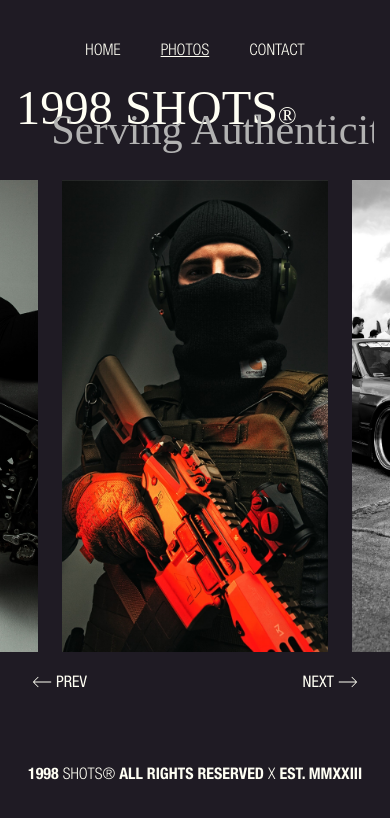
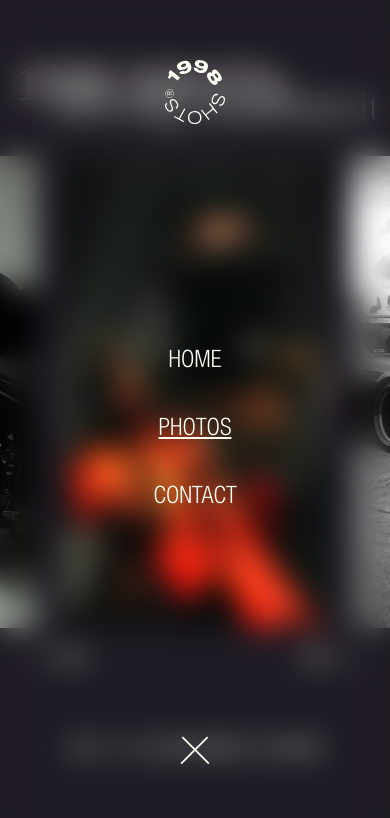
Before and after one commit to jasiek-k/1998-shots-page, a Next.js app: page /photos in a window 390 px wide. Shown: the top 818 px of the page. Built offline with nearby package versions, Linux system fonts and the light colour scheme.

Commit message:
Header responsive styling

```diff
--- a/public/svgs.tsx
+++ b/public/svgs.tsx
@@ -56,8 +56,8 @@ export const ServingAuthenticityCaption = () => (
   </svg>
 );
 
-export const LogoRound = () => (
-  <svg xmlns="http://www.w3.org/2000/svg" viewBox="0 0 212 226.536">
+export const LogoRound = (props: any) => (
+  <svg xmlns="http://www.w3.org/2000/svg" viewBox="0 0 212 226.536" {...props}>
     <g transform="translate(-68.678 -61.049)">
       <g transform="translate(68.678 61.049)">
         <path
@@ -134,3 +134,24 @@ export const RightArrowIcon = (props: any) => (
     />
   </svg>
 );
+
+export const CloseIcon = (props: any) => (
+  <svg viewBox="0 0 34 32" fill="none" xmlns="http://www.w3.org/2000/svg" {...props}>
+    <line
+      x1="2.70711"
+      y1="1.29289"
+      x2="32.7071"
+      y2="31.2929"
+      stroke="#FFFFF4"
+      strokeWidth="2"
+    />
+    <line
+      x1="1.29289"
+      y1="31.2929"
+      x2="31.2929"
+      y2="1.29289"
+      stroke="#FFFFF4"
+      strokeWidth="2"
+    />
+  </svg>
+);
--- a/src/app/contact/page.tsx
+++ b/src/app/contact/page.tsx
@@ -12,7 +12,7 @@ const Contact = () => (
           </div>
         </div>
         <div className="bg-off-white h-divider w-full md:h-90 md:w-divider" />
-        <div className="w-1/2 md:ml-37">
+        <div className="md:w-1/2 md:ml-37">
           <p className="uppercase">
             Lorem ipsum dolor sit amet, consectetur adipiscing elit, sed do eiusmod tempor
             incididunt ut labore et dolore magna aliqua. Ut enim ad minim veniam, quis
--- a/src/app/globals.css
+++ b/src/app/globals.css
@@ -5,4 +5,19 @@
 body {
   background-color: #1F1B24;
   color: #FFFFF4;
+
+  @media (max-width: 767px) {
+    &:has(.freezeScroll) {
+      overflow: hidden;
+    }
+  }
 }
+
+.noScroll::-webkit-scrollbar {
+  display: none;
+}
+
+.noScroll {
+  -ms-overflow-style: none;
+  scrollbar-width: none;
+}
--- a/src/app/photos/SliderItem.tsx
+++ b/src/app/photos/SliderItem.tsx
@@ -4,7 +4,7 @@ import Link from "next/link";
 
 import { EContainerRatio, RatioContainer } from "components/Container";
 
-import { formatTeaserTitle } from "@/helpers";
+// import { formatTeaserTitle } from "@/helpers";
 
 interface ISliderItemProps {
   item: any;
@@ -15,7 +15,7 @@ interface ISliderItemProps {
 
 const SliderItem = ({ item, toggleIsHover, index, isHover }: ISliderItemProps) => {
   const isBlurred = Boolean(isHover !== undefined && isHover !== index);
-  const isCaptionDisplayed = Boolean(isHover !== undefined && isHover === index);
+  // const isCaptionDisplayed = Boolean(isHover !== undefined && isHover === index);
   //   console.log(item, index);
   const { img, href, title } = item;
 
@@ -38,13 +38,13 @@ const SliderItem = ({ item, toggleIsHover, index, isHover }: ISliderItemProps) =
             width={338}
             height={600}
           />
-          {isCaptionDisplayed && (
+          {/* {isCaptionDisplayed && (
             <div className="animate-slide absolute bottom-16 uppercase flex whitespace-nowrap w-100">
               <h1 className="text-md font-bold inline-block">
                 {formatTeaserTitle(title)}
               </h1>
             </div>
-          )}
+          )} */}
         </RatioContainer>
       </Link>
     </div>
--- a/src/app/photos/[slug]/HeaderSection.tsx
+++ b/src/app/photos/[slug]/HeaderSection.tsx
@@ -8,7 +8,7 @@ interface IDetailsSectionProps {
 }
 
 const HeaderSection = ({ title, about, className }: IDetailsSectionProps) => (
-  <Container className="flex-col mb-12 md:mb-20 mt-15 md:mt-25">
+  <Container className="flex-col my-12 md:my-20">
     <h1 className="text-lg md:text-xxl font-off-white w-full text-center uppercase font-bold">
       {`"${title}"`}
     </h1>
--- a/src/app/photos/[slug]/SuggestedPhotos.tsx
+++ b/src/app/photos/[slug]/SuggestedPhotos.tsx
@@ -31,12 +31,12 @@ const SessionTeaser = ({
 
 const SuggestedPhotos = ({ photos }: ISuggestedPhotosProps) => (
   <Container variant={EContainerVariant.BaseNoMobilePadding} className="flex-col pb-15">
-    <div className="pl-4">
+    <div className="pl-4 md:pl-0">
       <h1 className="text-lg font-bold mb-2 uppercase">Check another ones</h1>
-      <div className="overflow-auto">
-        <div style={{ width: "288vw" }} className="flex gap-6 pr-4 md:pr-0">
+      <div className="overflow-auto snap-x noScroll">
+        <div className="flex gap-6 pr-4 md:pr-0 w-teaserMobile md:w-auto">
           {photos.map((item, index) => (
-            <SessionTeaser item={item} key={index} className="w-3/12" />
+            <SessionTeaser item={item} key={index} className="w-3/12 snap-center" />
           ))}
         </div>
       </div>
--- a/src/app/photos/[slug]/page.tsx
+++ b/src/app/photos/[slug]/page.tsx
@@ -59,10 +59,7 @@ const PhotoSession = ({ session = data }: IPhotoSessionProps) => {
     <section>
       <HeroSection photo={heroPhoto} photoMobile={heroPhotoMobile} />
       <HeaderSection title={title} about={about} />
-      <Container
-        variant={EContainerVariant.BaseNoMobilePadding}
-        className="flex-col pb-15"
-      >
+      <Container variant={EContainerVariant.BaseNoMobilePadding} className="flex-col">
         {photos.map((item: any, index: any) => (
           <SessionPhoto photo={item} key={index} className="mb-6 md:mb-35" />
         ))}
--- a/src/components/Footer.tsx
+++ b/src/components/Footer.tsx
@@ -1,16 +1,10 @@
 const Footer = () => (
-  <footer className="flex justify-center pb-8 pt-4 text-sm">
-    <span className="font-bold">
-      1998
-    </span>
+  <footer className="flex justify-center pb-8 pt-4 text-xs md:text-sm">
+    <span className="font-bold">1998</span>
     <span className="font-light mx-1">SHOTS®</span>
-    <span className="font-bold">
-      ALL RIGHTS RESERVED
-    </span>
+    <span className="font-bold">ALL RIGHTS RESERVED</span>
     <span className="font-light mx-1">X</span>
-    <span className="font-bold">
-      EST. MMXXIII
-    </span>
+    <span className="font-bold">EST. MMXXIII</span>
   </footer>
 );
 
--- a/src/components/Header.tsx
+++ b/src/components/Header.tsx
@@ -3,9 +3,9 @@
 import clsx from "clsx";
 import Link from "next/link";
 import { usePathname } from "next/navigation";
-import { useCallback, useEffect } from "react";
+import { useCallback, useEffect, useState } from "react";
 
-import { Logo } from "public/svgs";
+import { CloseIcon, Logo, LogoRound } from "public/svgs";
 
 import Container from "./Container";
 
@@ -15,26 +15,41 @@ const Header = () => {
   const pathname = usePathname();
   const isHomePath = pathname === "/";
 
+  const [isOpen, setIsOpen] = useState<boolean>(true);
+
   const checkIsActive = useCallback(
     (href: string) => pathname === href || (pathname.includes(href) && href !== "/"),
     [pathname],
   );
 
+  const toggleIsOpen = useCallback(() => {
+    setIsOpen(is => !is);
+  }, []);
+
   useEffect(() => {
-    window.addEventListener("scroll", () => {
-      console.log(window.scrollY);
-    });
+    // window.addEventListener("scroll", () => {
+    //   console.log(window.scrollY);
+    // });
   }, []);
 
   return (
     <header className={clsx(isHomePath && "absolute", "w-full flex z-50 mt-10 flex-col")}>
-      <nav className="flex justify-center">
+      <div
+        className={clsx(
+          isOpen ? "flex freezeScroll" : "hidden",
+          "backdrop-blur-default pt-15 pb-20 justify-between fixed top-0 left-0 w-full h-full z-10 items-center flex-col",
+          "md:backdrop-blur-none md:flex md:py-0 md:justify-center md:static md:flex-row",
+        )}
+      >
+        <LogoRound width="60px" className="md:hidden" />
+        <nav className="flex flex-col md:flex-row">
           {Object.values(links).map(({ name, href }, index) => (
             <Link
               href={href}
               key={index}
+              onClick={toggleIsOpen}
               className={clsx(
-              "text-off-white font-light text-sm mx-5",
+                "text-off-white font-light text-md md:text-sm mx-5 text-center my-4 md:my-0",
                 checkIsActive(href) && "underline",
               )}
             >
@@ -42,6 +57,10 @@ const Header = () => {
             </Link>
           ))}
         </nav>
+        <button type="button" className="md:hidden" onClick={toggleIsOpen}>
+          <CloseIcon width="30px" />
+        </button>
+      </div>
       <Container className="mt-6 md:px-40">
         <Logo />
       </Container>
--- a/tailwind.config.ts
+++ b/tailwind.config.ts
@@ -8,6 +8,7 @@ const config: Config = {
   ],
   theme: {
     spacing: {
+      "0": "0px",
       divider: "1px",
       "1": "4px",
       "2": "8px",
@@ -38,6 +39,7 @@ const config: Config = {
       teaser: "177.51%",
       banner: "35.94%",
       bannerMobile: "132.80%",
+      teaserMobile: "288vw",
     },
     borderWidth: {
       1: "1px",
@@ -47,6 +49,7 @@ const config: Config = {
       black: "#1F1B24",
     },
     fontSize: {
+      xs: "12px",
       sm: "16px",
       mobileSm: "18px",
       md: "24px",
@@ -67,10 +70,8 @@ const config: Config = {
           to: { transform: "translateX(-150%)" },
         },
       },
-      backgroundImage: {
-        "gradient-radial": "radial-gradient(var(--tw-gradient-stops))",
-        "gradient-conic":
-          "conic-gradient(from 180deg at 50% 50%, var(--tw-gradient-stops))",
+      backdropBlur: {
+        default: "15px",
       },
     },
   },
```
Lines whose indentation alone changed are shown as unchanged.
